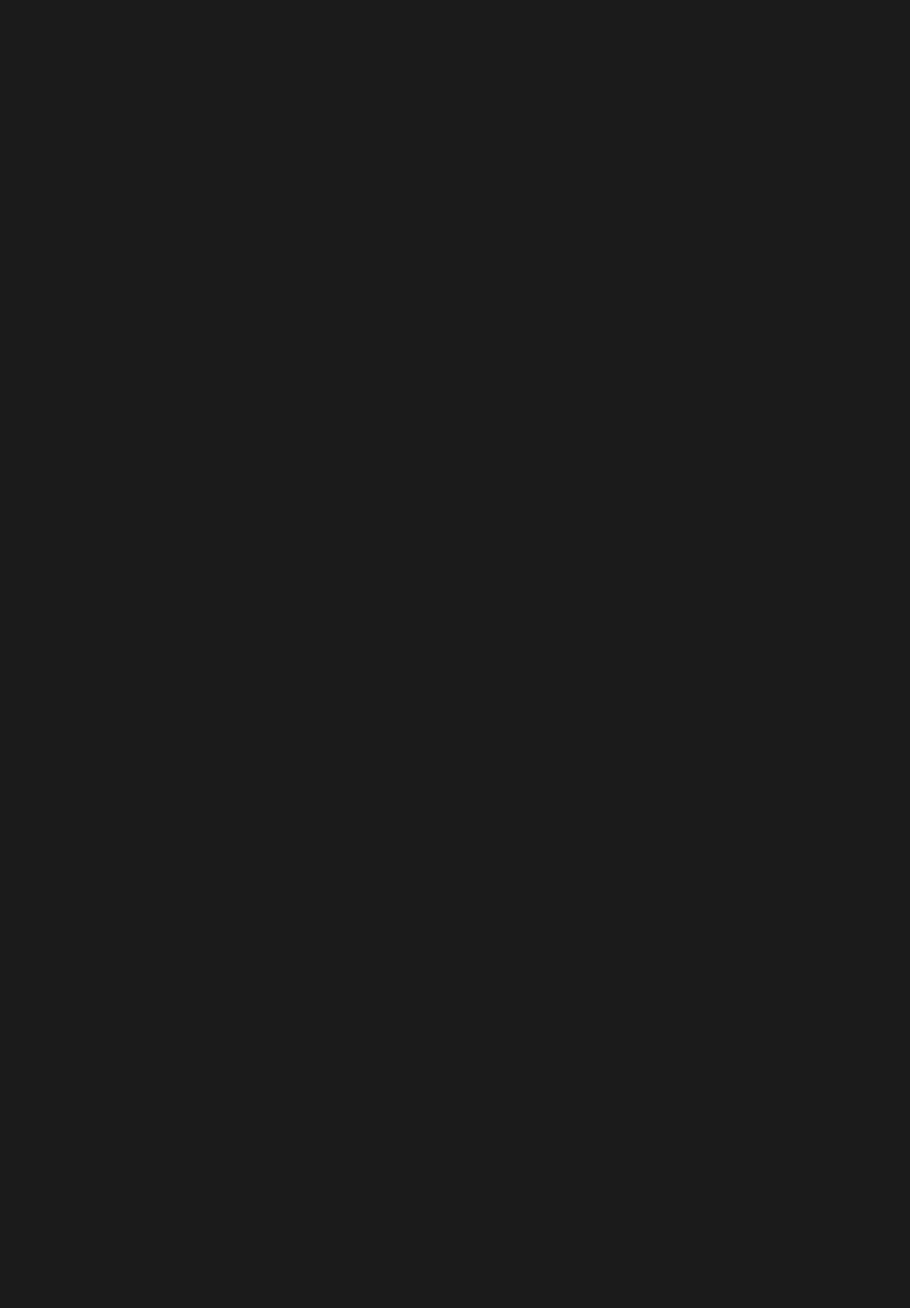
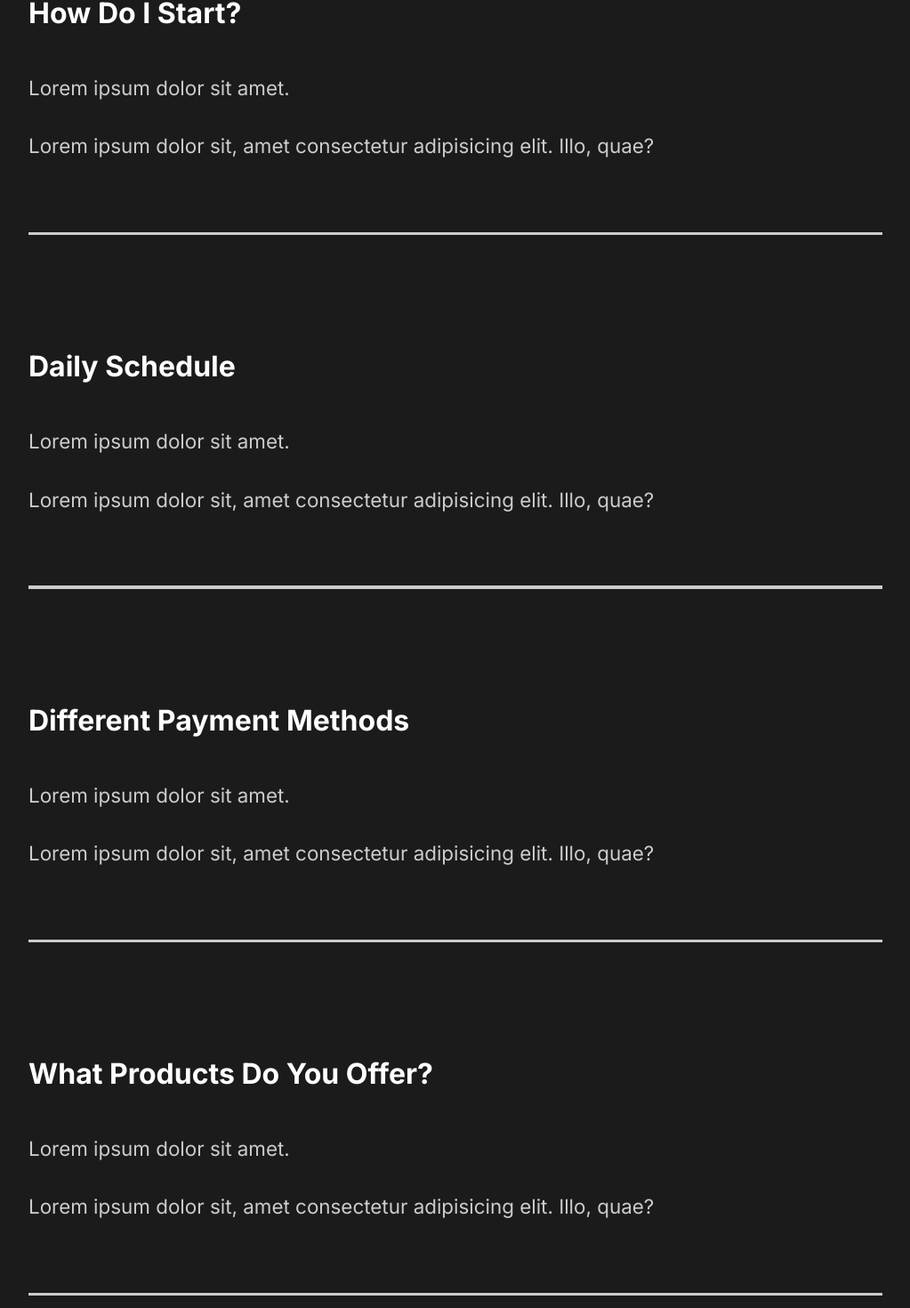
Before and after one commit to anirudh-jwala/capture-portfolio, a React (Create React App) app: page / in a window 1280 px wide. Shown: the part 2390-3860 px from the top of the page at 89% size, without its empty margins (128-1151 px from the left). Before the commit the page ends 2308 px from the top, so only its background shows below. Built offline with nearby package versions, Linux system fonts and the light colour scheme.

Commit message:
Styling FAQ section

```diff
--- a/src/components/FaqSection.js
+++ b/src/components/FaqSection.js
@@ -1,37 +1,88 @@
 import React from "react";
+
+// Styled components
+import styled from "styled-components";
+import { About } from "../styles";
 
 const FaqSection = () => {
   return (
-    <div className="faq">
+    <Faq>
       <h2>
         Any questions? <span>FAQ</span>
       </h2>
       <div className="question">
         <h4>How Do I Start?</h4>
         <div className="answer">
-          Lorem ipsum dolor sit amet consectetur adipisicing elit. Aliquid, rem.
+          <p>Lorem ipsum dolor sit amet.</p>
+          <p>
+            Lorem ipsum dolor sit, amet consectetur adipisicing elit. Illo,
+            quae?
+          </p>
         </div>
+        <div className="faq-line"></div>
       </div>
       <div className="question">
         <h4>Daily Schedule</h4>
         <div className="answer">
-          Lorem ipsum dolor sit amet consectetur adipisicing elit. Aliquid, rem.
+          <p>Lorem ipsum dolor sit amet.</p>
+          <p>
+            Lorem ipsum dolor sit, amet consectetur adipisicing elit. Illo,
+            quae?
+          </p>
         </div>
+        <div className="faq-line"></div>
       </div>
       <div className="question">
         <h4>Different Payment Methods</h4>
         <div className="answer">
-          Lorem ipsum dolor sit amet consectetur adipisicing elit. Aliquid, rem.
+          <p>Lorem ipsum dolor sit amet.</p>
+          <p>
+            Lorem ipsum dolor sit, amet consectetur adipisicing elit. Illo,
+            quae?
+          </p>
         </div>
+        <div className="faq-line"></div>
       </div>
       <div className="question">
         <h4>What Products Do You Offer?</h4>
         <div className="answer">
-          Lorem ipsum dolor sit amet consectetur adipisicing elit. Aliquid, rem.
+          <p>Lorem ipsum dolor sit amet.</p>
+          <p>
+            Lorem ipsum dolor sit, amet consectetur adipisicing elit. Illo,
+            quae?
+          </p>
         </div>
+        <div className="faq-line"></div>
       </div>
-    </div>
+    </Faq>
   );
 };
 
+const Faq = styled(About)`
+  display: block;
+  span {
+    display: block;
+  }
+  h2 {
+    padding-bottom: 2rem;
+    font-weight: lighter;
+  }
+  .faq-line {
+    background: #ccc;
+    height: 0.2rem;
+    margin: 2rem 0rem;
+    width: 100%;
+  }
+  .question {
+    padding: 3rem 0rem;
+    cursor: pointer;
+  }
+  .answer {
+    padding: 2rem 0rem;
+    p {
+      padding: 1rem 0rem;
+    }
+  }
+`;
+
 export default FaqSection;
--- a/src/components/GlobalStyle.js
+++ b/src/components/GlobalStyle.js
@@ -39,6 +39,7 @@
 
     h4 {
         font-weight: bold;
+        font-size: 2rem;
     }
 
     a {
```
